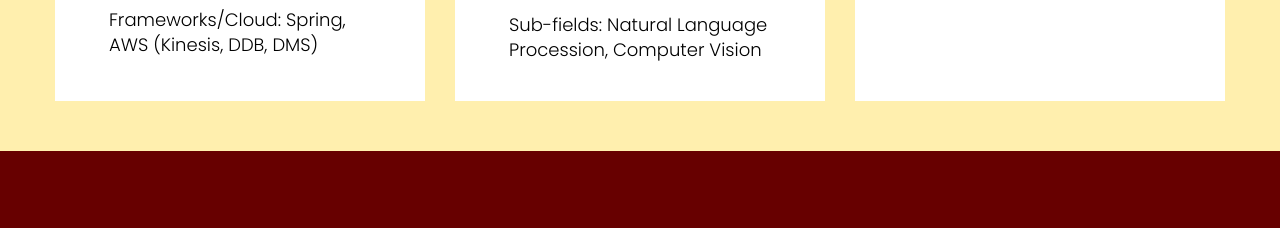
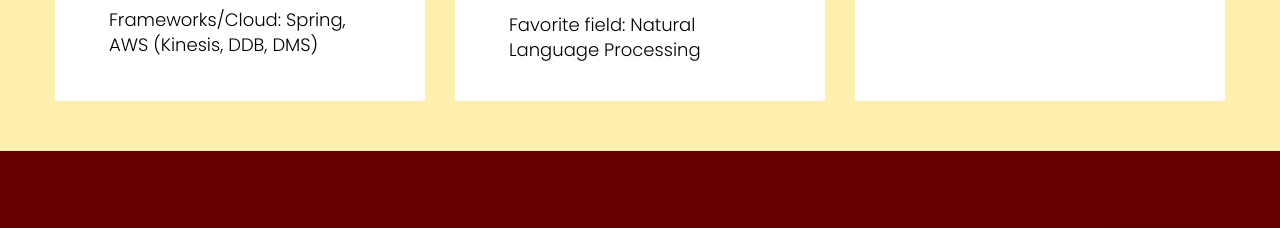
Before and after one commit to ramartya/ramartya.github.io, a plain HTML site: page index.html in a window 1280 px wide. Shown: the part 3353-3581 px from the top of the page. Drawn offline with Linux system fonts and the light colour scheme.

Commit message:
Minor Fix: ML Skills

```diff
--- a/index.html
+++ b/index.html
@@ -241,7 +241,7 @@
               <div class="single-about">
                 <div class="tittle-experience">
                   <h3>Web Developer</h3>
-                  <p>September, 2020 - December, 2020</p>
+                  <p>September, 2020 - January, 2020</p>
                 </div>
                 <div class="experience-link">
                   <a href="http://crubn.com/"
@@ -370,10 +370,7 @@
                   </h5>
                   <p>Language(s): Python</p>
                   <p>Frameworks: Tensorflow, Pytorch</p>
-                  <p>
-                    Sub-fields: Natural Language Procession, Computer
-                    Vision
-                  </p>
+                  <p>Favorite field: Natural Language Processing</p>
                 </div>
               </div>
             </div>
```
